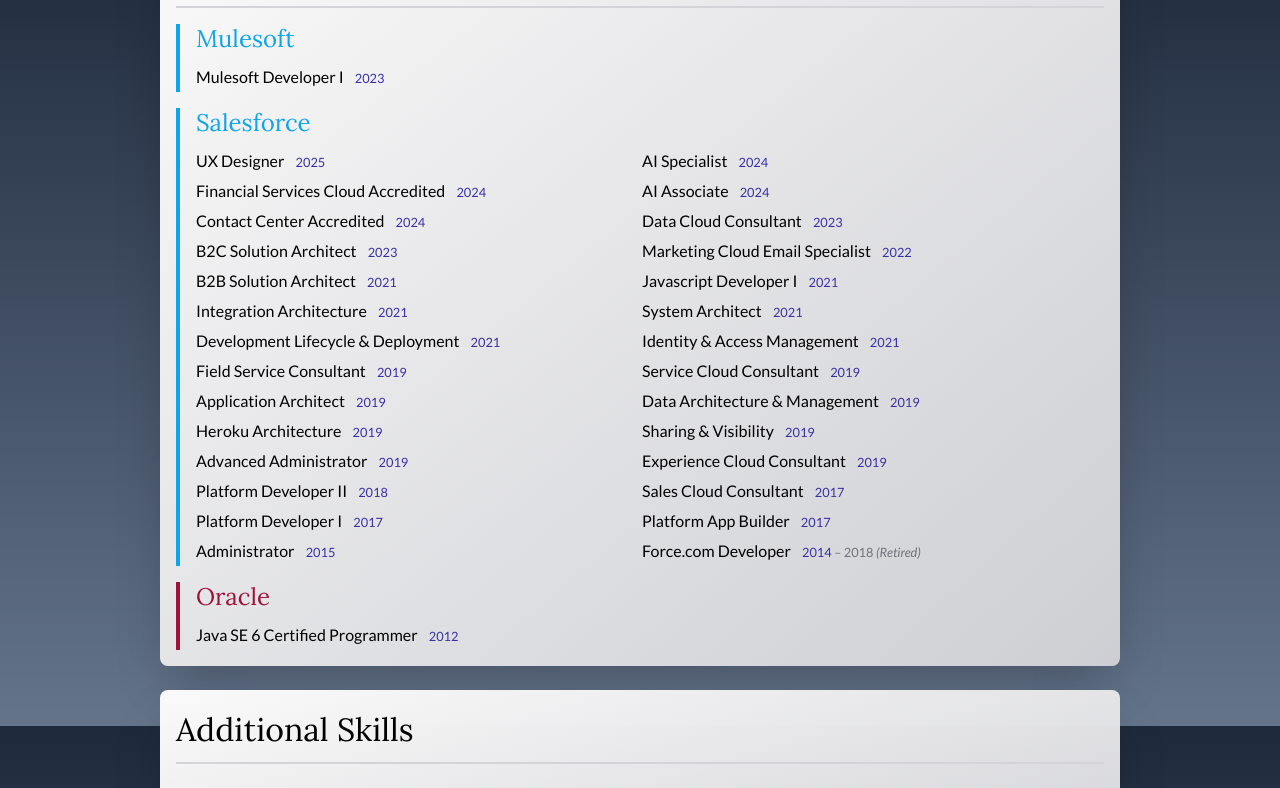
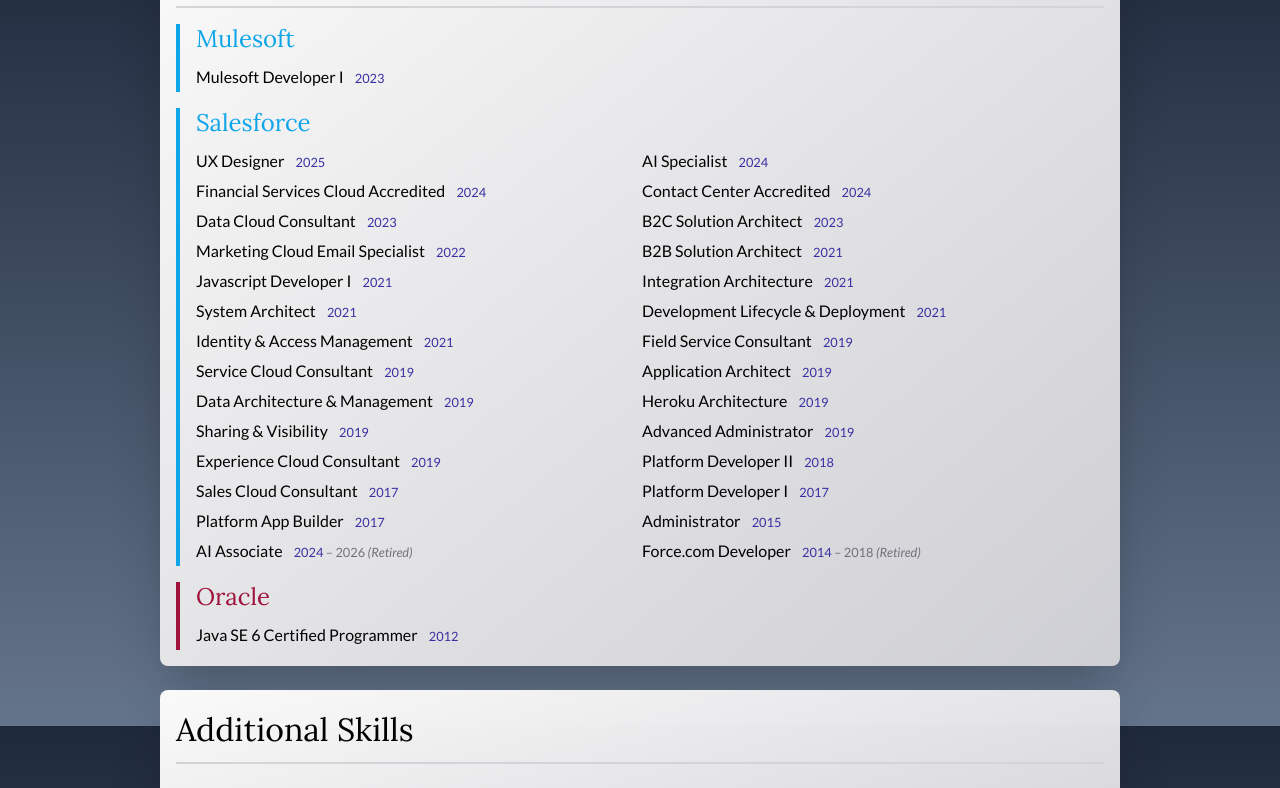
Before and after one commit to bconniff/bconniff.github.io, a SvelteKit app: page /resume in a window 1280 px wide. Shown: the part 1674-2462 px from the top of the page. Built offline with nearby package versions, Linux system fonts and the light colour scheme.

Commit message:
Retire AI associate

```diff
--- a/src/routes/resume/data.js
+++ b/src/routes/resume/data.js
@@ -15,7 +15,6 @@
       { title: 'UX Designer', startDate: '2025' },
       { title: 'AI Specialist', startDate: '2024' },
       { title: 'Financial Services Cloud Accredited', startDate: '2024' },
-      { title: 'AI Associate', startDate: '2024' },
       { title: 'Contact Center Accredited', startDate: '2024' },
       { title: 'Data Cloud Consultant', startDate: '2023' },
       { title: 'B2C Solution Architect', startDate: '2023' },
@@ -39,6 +38,7 @@
       { title: 'Platform Developer I', startDate: '2017' },
       { title: 'Platform App Builder', startDate: '2017' },
       { title: 'Administrator', startDate: '2015' },
+      { title: 'AI Associate', startDate: '2024', endDate: '2026', subtitle: 'Retired' },
       { title: 'Force.com Developer ', startDate: '2014', endDate: '2018', subtitle: 'Retired' },
     ]
   },
```
